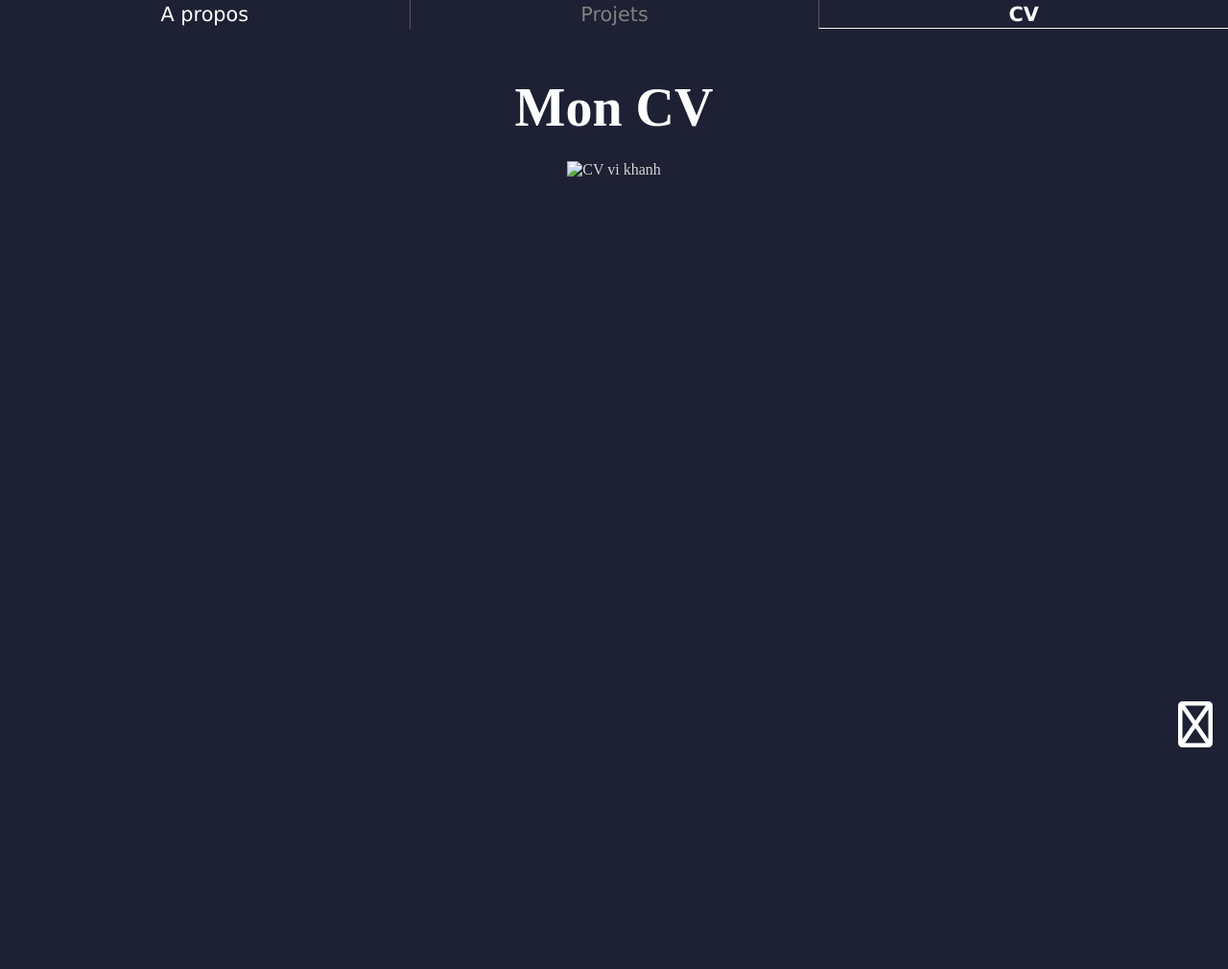
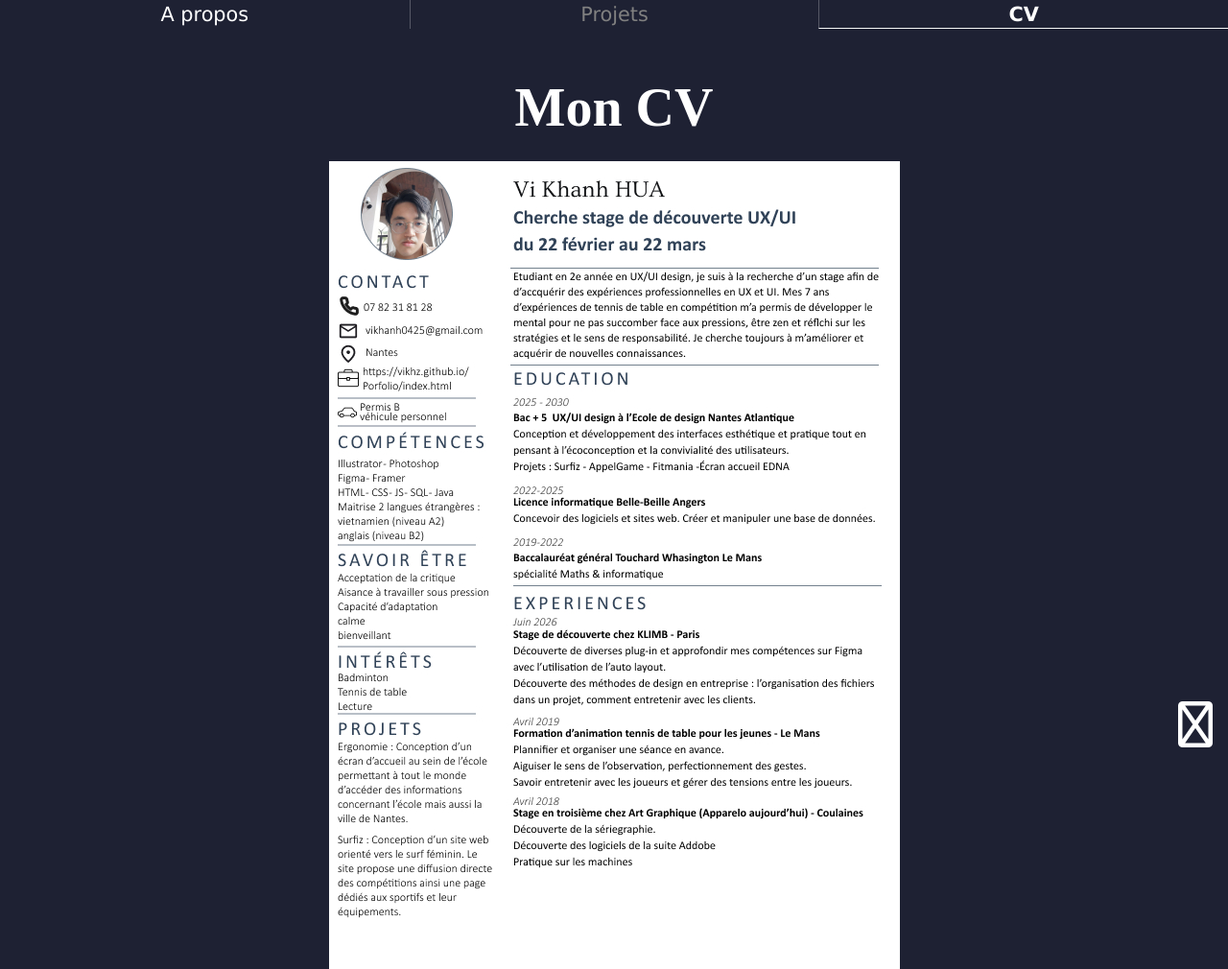
Before and after one commit to vikhz/Porfolio, a plain HTML site: page cv.html in a window 1280 px wide. Shown: the whole page at 96% size. Before the commit the page ends 800 px from the top, so only its background shows below. Drawn offline with Linux system fonts and the light colour scheme.

Commit message:
mise a jour de la page cv

```diff
--- a/cv.html
+++ b/cv.html
@@ -23,7 +23,7 @@
 
 
             <div class="cv">
-    <img class="img_cv" src="images/CV_Vi_Khanh.jpg" alt="CV vi khanh">
+    <img class="img_cv" src="images/CV_vik.jpg" alt="CV vi khanh">
     </div>
     </main>
 
```
